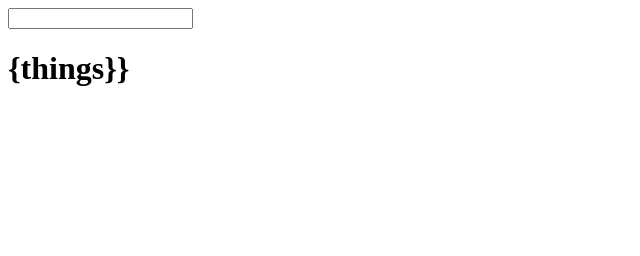
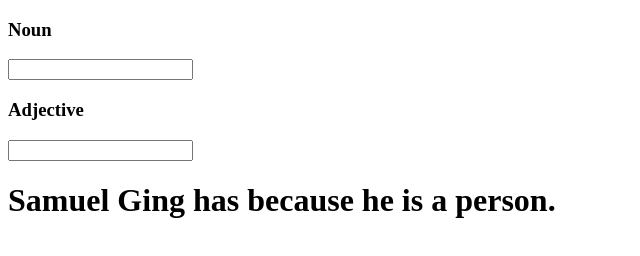
Before and after one commit to themangoemoji/HackerFellows, a plain HTML site: page week2/angular-demo/index.html in a window 1280 px wide. Shown: the whole page, without its empty margins (0-640 px from the left). Drawn offline with nearby package versions, Linux system fonts and the light colour scheme.

Commit message:
Poor-man's mad-lib activity

```diff
--- a/week2/angular-demo/index.html
+++ b/week2/angular-demo/index.html
@@ -8,8 +8,14 @@
 
     <div ng-app="">
 
-      <input type="text" ng-model="things">
-      <h1>{things}}</h1>
+      <h3>Noun</h3>
+      <input type="text" ng-model="noun">
+
+      <h3>Adjective</h3>
+      <input type="text" ng-model="adjective">
+
+
+      <h1>Samuel Ging has {{noun}} because he is a {{adjective}} person.</h1>
 
     </div>
 
```
Also changed, not shown: week2/angular-demo/README.md (added).
